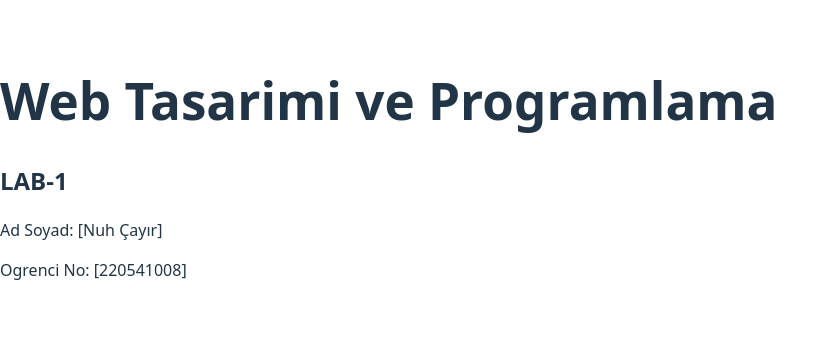
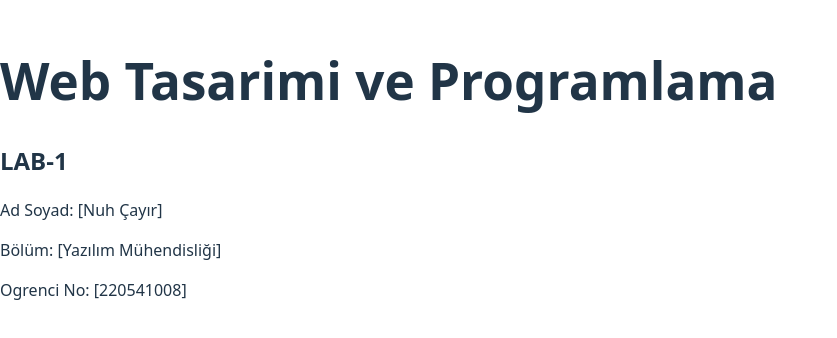
Before and after one commit to nuhcyr/web-lab, a React (Vite) app: page / in a window 1280 px wide. Shown: the part 232-570 px from the top of the page, without its empty margins (0-837 px from the left). Built offline with nearby package versions, Linux system fonts and the light colour scheme.

Commit message:
app.tsx günccellendi

```diff
--- a/src/App.tsx
+++ b/src/App.tsx
@@ -4,6 +4,7 @@ return (
     <h1>Web Tasarimi ve Programlama</h1>
     <h2>LAB-1</h2>
     <p>Ad Soyad: [Nuh Çayır]</p>
+    <p>Bölüm: [Yazılım Mühendisliği]</p>
     <p>Ogrenci No: [220541008]</p>
     </div>
   )
```
